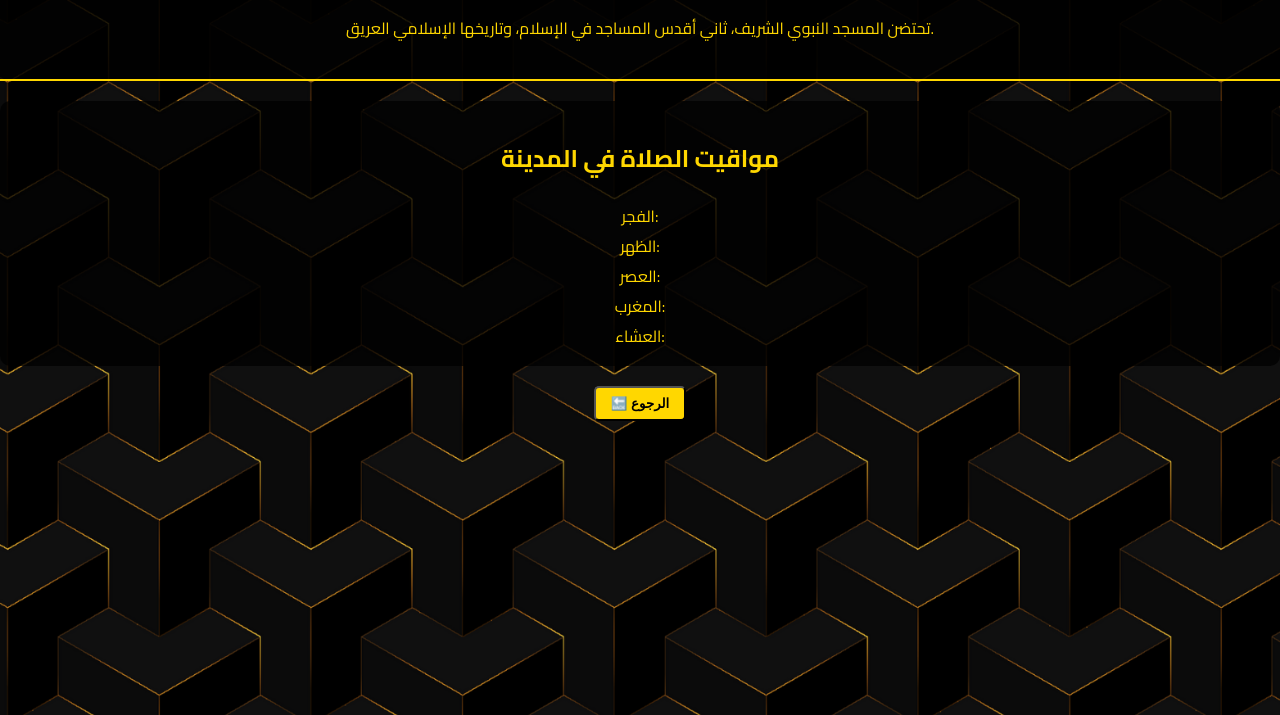
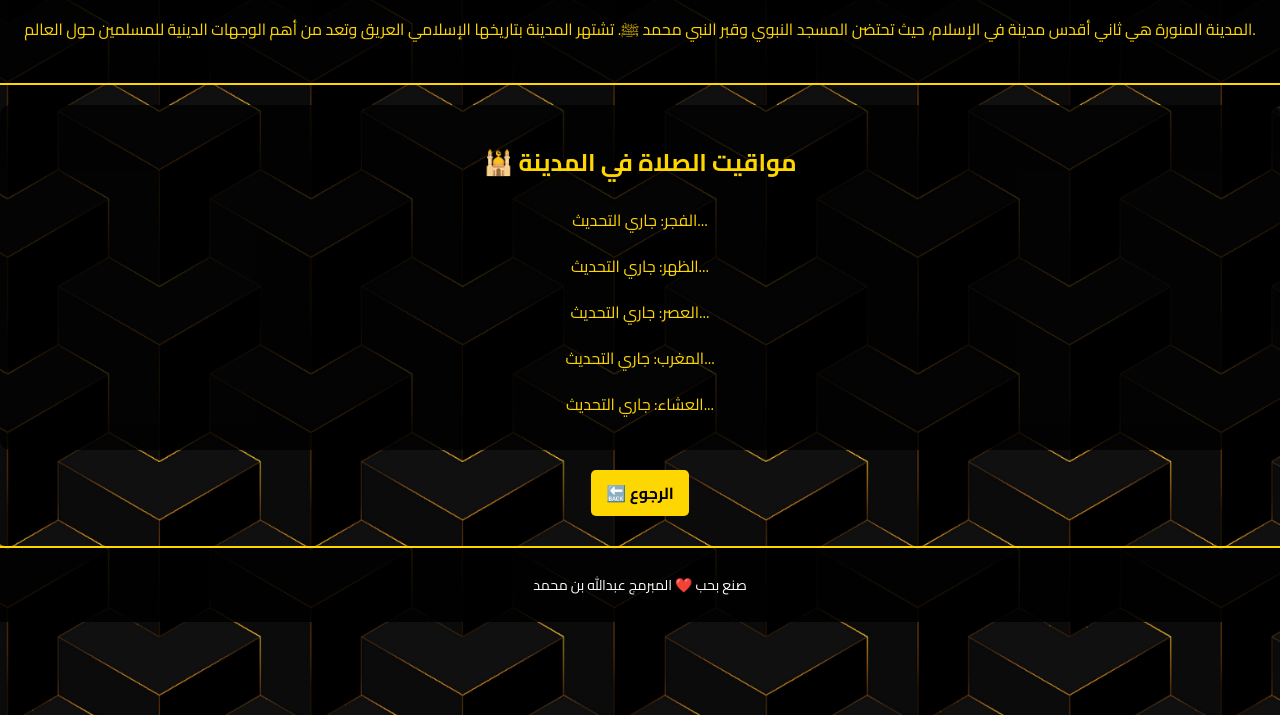
Before and after one commit to A7-pro/Al3dad, a plain HTML site: page madinah.html in a window 1280 px wide. Shown: the part 85-800 px from the top of the page. Drawn offline with Linux system fonts and the light colour scheme.

Commit message:
Update madinah.html

```diff
--- a/madinah.html
+++ b/madinah.html
@@ -7,23 +7,28 @@
     <link rel="stylesheet" href="style.css">
 </head>
 <body>
-    <header>
-        <h1>المدينة المنورة</h1>
-        <p>تحتضن المسجد النبوي الشريف، ثاني أقدس المساجد في الإسلام، وتاريخها الإسلامي العريق.</p>
-    </header>
+    <div class="container">
+        <header>
+            <h1>المدينة المنورة</h1>
+            <p>المدينة المنورة هي ثاني أقدس مدينة في الإسلام، حيث تحتضن المسجد النبوي وقبر النبي محمد ﷺ. تشتهر المدينة بتاريخها الإسلامي العريق وتعد من أهم الوجهات الدينية للمسلمين حول العالم.</p>
+        </header>
 
-    <section id="prayer-times">
-        <h2>مواقيت الصلاة في المدينة</h2>
-        <div class="prayer-card">الفجر: <span id="fajr"></span></div>
-        <div class="prayer-card">الظهر: <span id="dhuhr"></span></div>
-        <div class="prayer-card">العصر: <span id="asr"></span></div>
-        <div class="prayer-card">المغرب: <span id="maghrib"></span></div>
-        <div class="prayer-card">العشاء: <span id="isha"></span></div>
-    </section>
+        <section id="prayer-times">
+            <h2>🕌 مواقيت الصلاة في المدينة</h2>
+            <p>الفجر: <span id="fajr-madinah">جاري التحديث...</span></p>
+            <p>الظهر: <span id="dhuhr-madinah">جاري التحديث...</span></p>
+            <p>العصر: <span id="asr-madinah">جاري التحديث...</span></p>
+            <p>المغرب: <span id="maghrib-madinah">جاري التحديث...</span></p>
+            <p>العشاء: <span id="isha-madinah">جاري التحديث...</span></p>
+        </section>
 
-    <button class="back-button" onclick="window.location.href='index.html'">🔙 الرجوع</button>
+        <a href="index.html" class="back-button">🔙 الرجوع</a>
+
+        <footer>
+            <p>صنع بحب ❤️ المبرمج عبدالله بن محمد</p>
+        </footer>
+    </div>
 
     <script src="script.js"></script>
-    <script>fetchPrayerTimes('Medina');</script>
 </body>
 </html>
```
